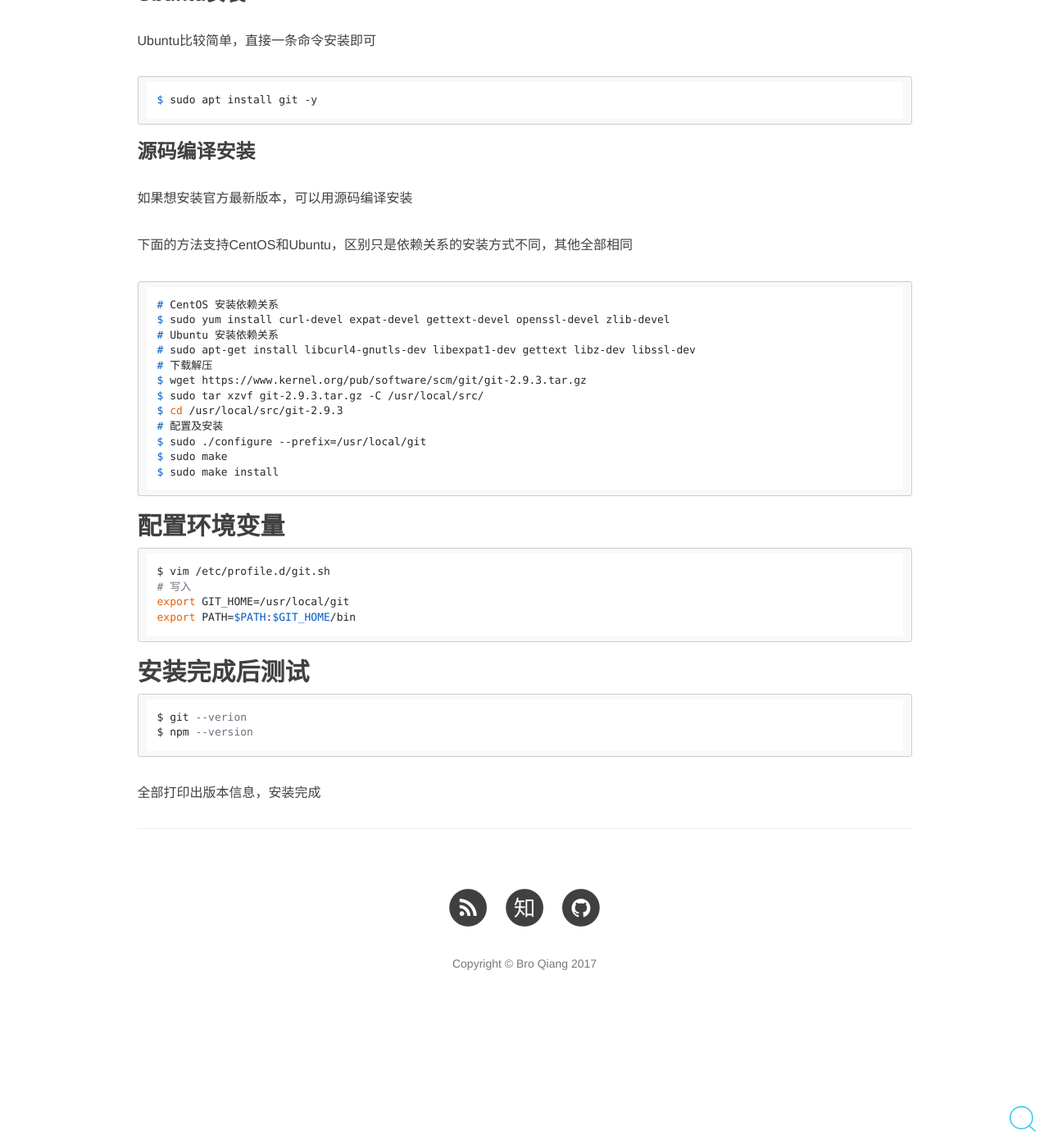
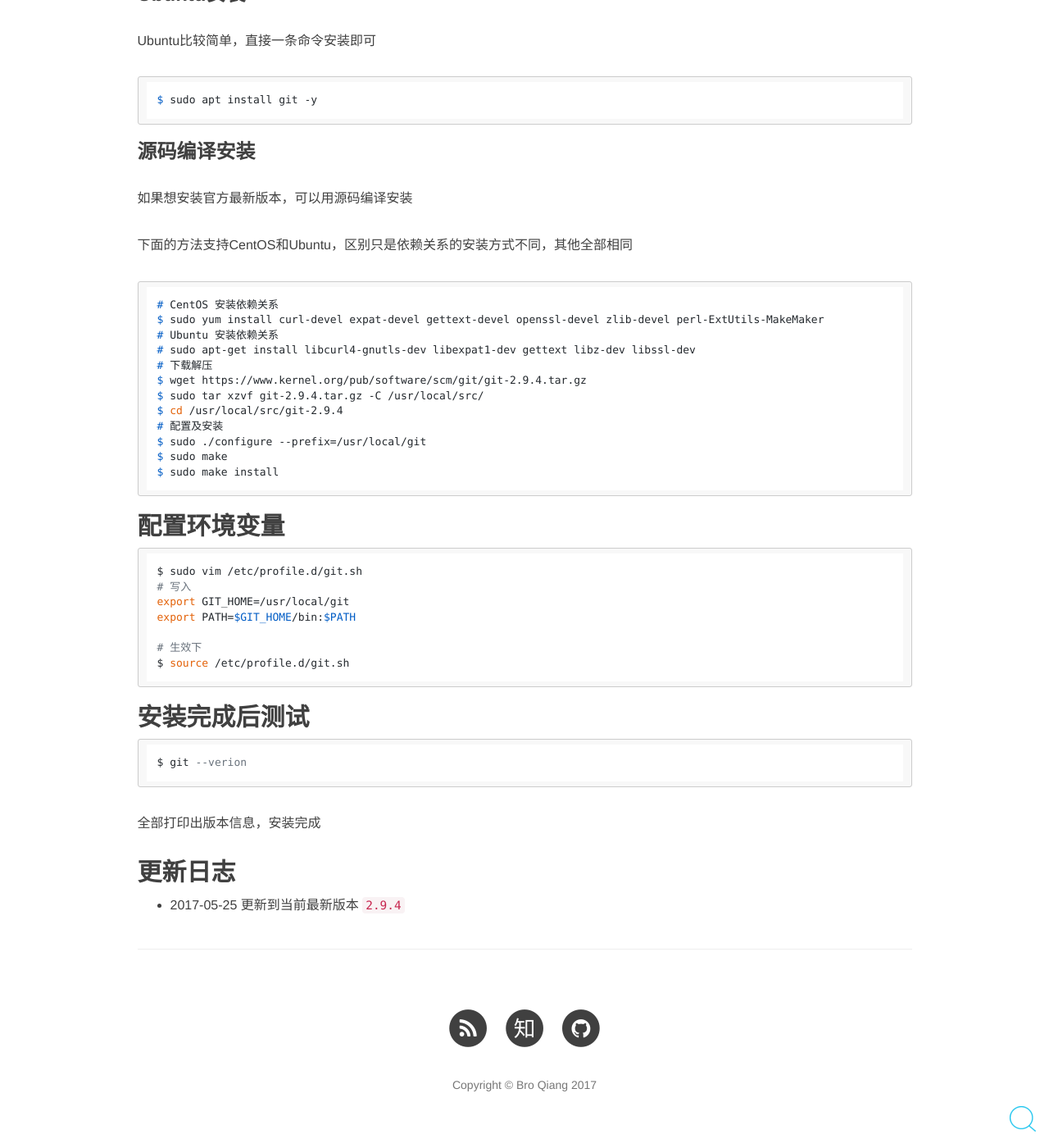
Before and after one commit to BroQiang/broqiang.github.io, a Jekyll site: the page built from _posts/2017-02-18-Git-Install.md, in a window 1280 px wide and 1400 px high, scrolled down 802 px. Shown: the whole window at 82% size. Built offline with Jekyll 4.4.1, drawn with Linux system fonts in a browser that asks for light colours; nearby versions of some CDN libraries; comment, search, counter and statistics services are not loaded; before the commit the page ends 2055 px from its top, so only the background shows below that.

Commit message:
Update 2.9.4

````diff
--- a/_posts/2017-02-18-Git-Install.md
+++ b/_posts/2017-02-18-Git-Install.md
@@ -34,16 +34,16 @@ $ sudo apt install git -y
 
 ```shell
 # CentOS 安装依赖关系
-$ sudo yum install curl-devel expat-devel gettext-devel openssl-devel zlib-devel
+$ sudo yum install curl-devel expat-devel gettext-devel openssl-devel zlib-devel  perl-ExtUtils-MakeMaker
 
 # Ubuntu 安装依赖关系
 # sudo apt-get install libcurl4-gnutls-dev libexpat1-dev gettext libz-dev libssl-dev
 
 # 下载解压
-$ wget https://www.kernel.org/pub/software/scm/git/git-2.9.3.tar.gz
+$ wget https://www.kernel.org/pub/software/scm/git/git-2.9.4.tar.gz
 
-$ sudo tar xzvf git-2.9.3.tar.gz -C /usr/local/src/
-$ cd /usr/local/src/git-2.9.3
+$ sudo tar xzvf git-2.9.4.tar.gz -C /usr/local/src/
+$ cd /usr/local/src/git-2.9.4
 
 # 配置及安装
 $ sudo ./configure --prefix=/usr/local/git
@@ -55,17 +55,24 @@ $ sudo make install
 ## 配置环境变量
 
 ```shell
-$ vim /etc/profile.d/git.sh
+$ sudo vim /etc/profile.d/git.sh
 # 写入
 export GIT_HOME=/usr/local/git
-export PATH=$PATH:$GIT_HOME/bin
+export PATH=$GIT_HOME/bin:$PATH
+
+# 生效下
+$ source /etc/profile.d/git.sh
 ```
 
 ## 安装完成后测试
 
 ```shell
 $ git --verion
-$ npm --version
 ```
 
 全部打印出版本信息，安装完成
+
+
+## 更新日志
+
+- 2017-05-25 更新到当前最新版本 `2.9.4`
````
